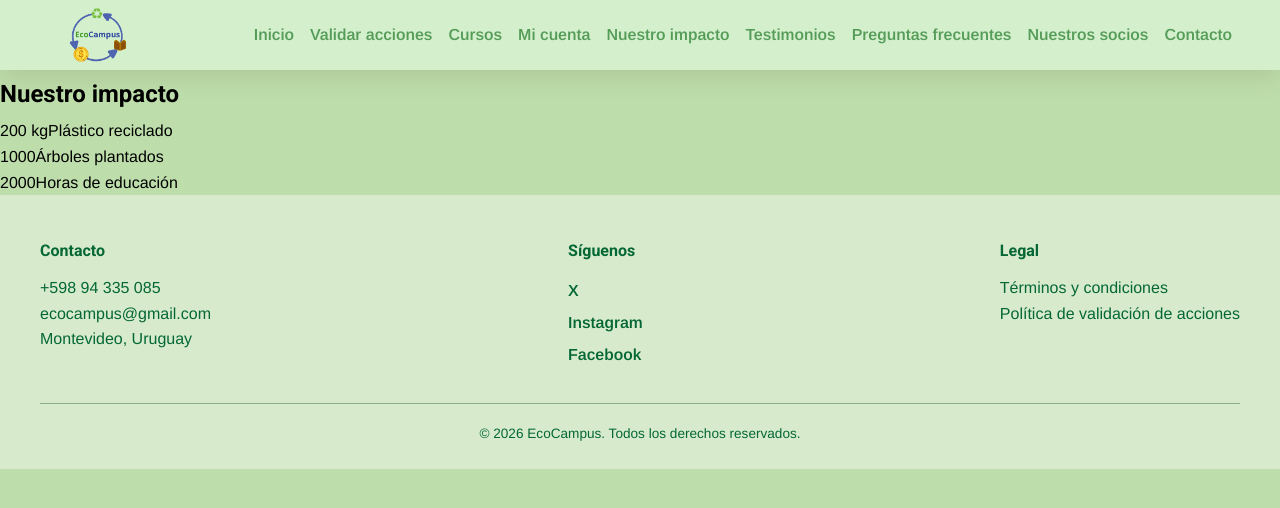
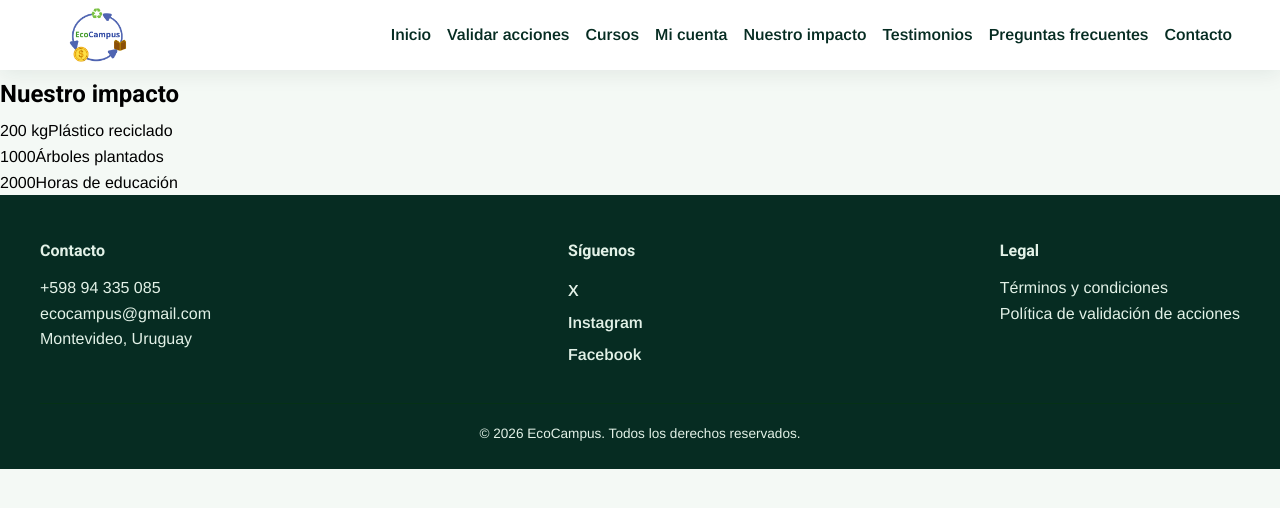
Before and after one commit to FrancoEscaron/ecocampus-project, a plain HTML site: page Impact.html in a window 1280 px wide. Drawn offline with nearby package versions, Linux system fonts and the light colour scheme.

Commit message:
Update: All styles were changed to improve the User Experience

```diff
--- a/Impact.html
+++ b/Impact.html
@@ -41,8 +41,8 @@
                     <li><a href="/Impact.html">Nuestro impacto</a></li>
                     <li><a href="#testimonios">Testimonios</a></li>
                     <li><a href="/faq.html">Preguntas frecuentes</a></li>
-                    <li><a href="#socios">Nuestros socios</a></li>
                     <li><a href="#contacto">Contacto</a></li>
+                </ul>
             </nav>
         </div>
     </header>
@@ -85,7 +85,7 @@
         </div>
         <p class="copyright">&copy; 2026 EcoCampus. Todos los derechos reservados.</p>
     </footer>
-
+    <script src="/js/script.js"></script>
 </body>
 
 </html>
--- a/css/styles.css
+++ b/css/styles.css
@@ -1,53 +1,57 @@
 :root {
-    --color-body: #BDDEAB;
-    --color-secundary: #A3D189;
-    --color-card-dt: #510251be;
-    --color-footer: #D7EBCC;
-    --color-strong-name: #377121;
+    /* Color General */
+    --color-body: #F4F9F5;
+    --color-header: #FFFFFF;
+    --color-footer: #062C22;
 
-    --color-span-bg: #32643280;
+    /* Color Nav */
+    --color-nav-hover: #10B981;
+    --color-nav: #062C22;
+    --color-bg-btn: #10B981;
+    --color-navBgc-open: #062C22;
 
-    --color-card-desc: #436b27;
-    --color-button: #569C59;
-    --color-eight: #F9F1D9;
-    --color-button-primary: #F2EECB;
-    --color-ten: #9C9983;
-    --color-display: #6F9C67;
-    --color-title-main: #AFE0B5;
+    /* Botones */
+    --color-button: #10B981;
+    --color-button-txt: #FFFFFF;
+    --color-btn-primary: #0A4D68;
 
-    --color-thirteen: #B2EC9C;
-    --color-description-main: #EEFBEA;
-    --color-header: #D3EFCC;
-    --color-sixteen: #D7F0D7;
-    --color-text-course: #064f97;
-    --color-vld-card-name: #3823f4;
-    --color-vld-card-desc: #07c0649a;
-    --color-text-footer: #046735;
-    --color-name: #04447d;
-    --color-twentythree: #A7E0DB;
-    --color-btn-primary: #5FB0C9;
-    --color-twentyfive: #CFF0EA;
-    --color-networks: #88C9C4;
-    --color-cards: #d1fffa;
-    --color-card-title: #8FE1B4;
-    --color-span-txt: #F8F6F6;
-    --color-strong-description: #8BE4B2;
-    --color-vld-desc: #df1f55ad;
-    --color-title-course: #1447e0c6;
-    --color-title-vld: #0f900f97;
-    --color-thirtyfour: #BEE1E6;
-    --color-thirtyfive: #DFE7FD;
+    /* Colores Textos */
+    --color-name: #062C22;
+    --color-strong-name: #10B981;
+    --color-text-footer: #E2F1E7;
+    --color-description-main: #E2F1E7;
+    --color-strong-description: #AFE0B5;
+    --color-title-main: #10B981;
+
+    /* Color Cards */
+    --color-cards: #FFFFFF;
+    --color-card-title: #062C22;
+    --color-card-dt: #0A4D68;
+    --color-card-desc: #374151;
+    --color-title-course: #062C22;
+    --color-text-course: #4B5563;
+
+    /* Color Validación */
+    --color-twentythree: #FFFFFF; /* Cambiar nombre variable por fondo de card validate */
+    --color-title-vld: #062C22;
+    --color-vld-desc: #0A4D68;
+    --color-vld-card-name: #062C22;
+    --color-vld-card-desc: #374151;
+
+    /* Color Links y span-cards */
+    --color-span-bg: #062c22d9;
+    --color-span-txt: #FFFFFF;
+    --color-networks: #10B981;
 
     --font-title: "Roboto", sans-serif;
     --font-text: "Arimo", sans-serif;
 
     --radio: 14px;
     --radio-sm: 8px;
-    --shadow: 0 8px 24px rgba(74, 47, 27, 0.12);
-    --shadow-lg: 0 16px 40px rgba(74, 47, 27, 0.22);
+    --shadow: 0 4px 20px rgba(6, 44, 34, 0.08);
+    --shadow-lg: 0 16px 40px rgba(6, 44, 34, 0.15);
     --width-max: 1200px;
     --transition: 0.2s ease;
-
 }
 
 * {
@@ -106,14 +110,14 @@ h4 {
 
 .button-primary {
     background-color: var(--color-btn-primary);
-    color: var(--color-button-primary);
+    color: var(--color-button-txt);
     box-shadow: var(--shadow);
 }
 
 .button-primary:hover {
-    background-color: var(--color-btn-primary);
+    background-color: #083C52;
     transform: translateY(-2px);
-    box-shadow: 0 12px 28px rgba(0, 150, 250, 0.65);
+    box-shadow: 0 12px 28px rgba(10, 77, 104, 0.45);
 }
 
 .button-primary:active {
@@ -122,14 +126,14 @@ h4 {
 
 .button-secondary {
     background-color: var(--color-button);
-    color: var(--color-button-primary);
+    color: var(--color-button-txt);
     box-shadow: var(--shadow);
 }
 
 .button-secondary:hover {
-    background-color: var(--color-button);
+    background-color: #059669; /* Cambiar este color por variable y el otro hover del btn primary tambien */
     transform: translateY(-2px);
-    box-shadow: 0 12px 28px rgba(0, 60, 0, 0.80);
+    box-shadow: 0 12px 28px rgba(16, 185, 129, 0.45);
 }
 
 .button-secondary:active {
@@ -141,7 +145,7 @@ h4 {
     top: 0;
     z-index: 50;
     background-color: var(--color-header);
-    color: var(--color-button);
+    color: var(--color-nav);
     box-shadow: var(--shadow);
 }
 
@@ -182,7 +186,7 @@ h4 {
     top: 100%;
     left: 0;
     right: 0;
-    background-color: var(--color-primary);
+    background-color: var(--color-navBgc-open);
     max-height: 0;
     overflow: hidden;
     transition: max-height 0.3s ease;
@@ -190,6 +194,7 @@ h4 {
 
 .main-nav.is-open {
     max-height: 420px;
+    color: #FFFFFF;
 }
 
 .main-nav ul {
@@ -208,7 +213,7 @@ h4 {
 }
 
 .main-nav a:hover {
-    color: var(--color-display)
+    color: var(--color-nav-hover)
 }
 
 .nav-icon {
@@ -224,7 +229,7 @@ h4 {
 .nav-icon span {
     width: 26px;
     height: 3px;
-    background-color: var(--color-button);
+    background-color: var(--color-span-bg);
     border-radius: 2px;
     transition: transform var(--transition);
 }
@@ -248,8 +253,8 @@ h4 {
     position: absolute;
     inset: 0;
     background: linear-gradient(180deg,
-            rgba(0, 15, 10, 0.60),
-            rgba(0, 15, 10, 0.40));
+            rgba(6, 44, 34, 0.60),
+            rgba(0, 0, 0, 0.99));
 }
 
 .hero-content {
@@ -467,6 +472,12 @@ h4 {
         color: var(--color-vld-card-desc);
 }
 
+#full-form {
+    display: flex;
+    flex-direction: column;
+    gap: 1.2rem;
+}
+
 .site-footer {
     background-color: var(--color-footer);
     color: var(--color-text-footer);
```
Also changed, not shown: account.html (deleted, +0 -52 lines), courses.html (+3 -1 lines), faq.html (+3 -1 lines), index.html (+15 -1 lines), validate.html (+3 -1 lines), 1 other file.
